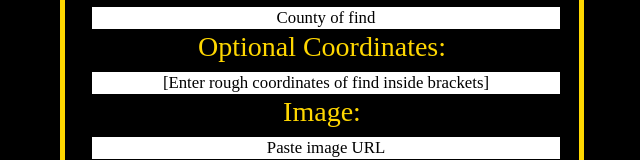
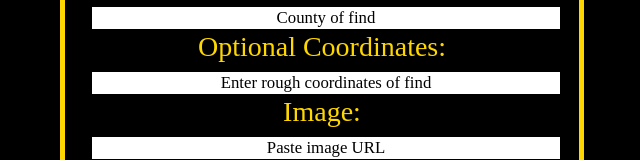
Before and after one commit to JacobPaul710/Hounding-Tracker-FRONTEND, a React (Create React App) app: page /new in a window 1280 px wide. Shown: the part 479-639 px from the top of the page, without its empty margins (318-958 px from the left). Built offline with nearby package versions, Linux system fonts and the light colour scheme; a web font is replaced by a local one.

Commit message:
Fixes bug in form when submitting geocode.

```diff
--- a/src/pages/new/MineralNew.js
+++ b/src/pages/new/MineralNew.js
@@ -5,11 +5,12 @@ import Nav3 from '../../components/nav/Nav3';
 import './mineralNew.css';
 
 function NewMineral() {
-   const [mineralForm, setMineralForm] = useState({
+   let [mineralForm, setMineralForm] = useState({
     mineralType:" ",
     date: 0,
     conditions:" ",
     county:" ",
+    geocode: [0, 0],
     image:" ",
     houndingName:" "
    })
@@ -22,11 +23,13 @@ function NewMineral() {
     }))
    }
 
-   console.log(mineralForm, "Books Form");
+   console.log(mineralForm, "Mineral Form");
 
    async function handleSubmit(e) {
     try{
         e.preventDefault();
+        mineralForm.geocode = mineralForm.geocode.split(", ");
+        console.log(mineralForm);
         await fetch('https://hounding-tracker-backend.onrender.com/minerals', {
             method: "POST",
             headers: {
@@ -43,8 +46,8 @@ function NewMineral() {
 
 
     return (
-    <div id='newBody'>
-        <Nav3 />
+        <div id='newBody'>
+            <Nav3 />
         <div id="newPageInfo">
             <h1>Add your hounding find to our collection!</h1>
         </div>
@@ -63,7 +66,7 @@ function NewMineral() {
                 <input type="text" name="county" onChange={handleChange} placeholder="County of find"/>
                 <br></br>
                 <label>Optional Coordinates:</label>
-                <input type="text" name="geocode" onChange={handleChange} placeholder="[Enter rough coordinates of find inside brackets]"/>
+                <input type="text" name="geocode" onChange={handleChange} placeholder="Enter rough coordinates of find"/>
                 <br></br>
                 <label>Image:</label>
                 <input type="text" name="image" onChange={handleChange} placeholder="Paste image URL"/>
```
